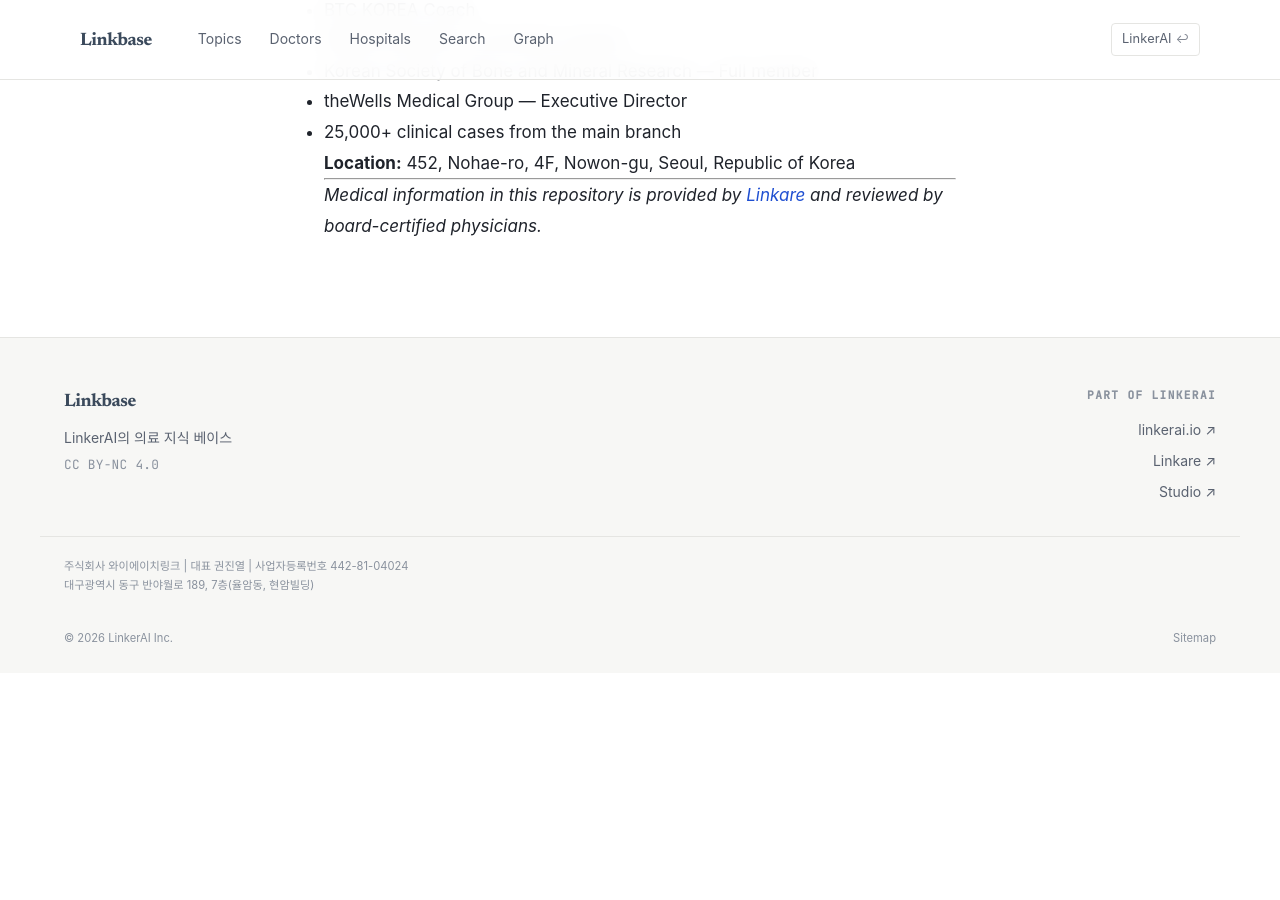
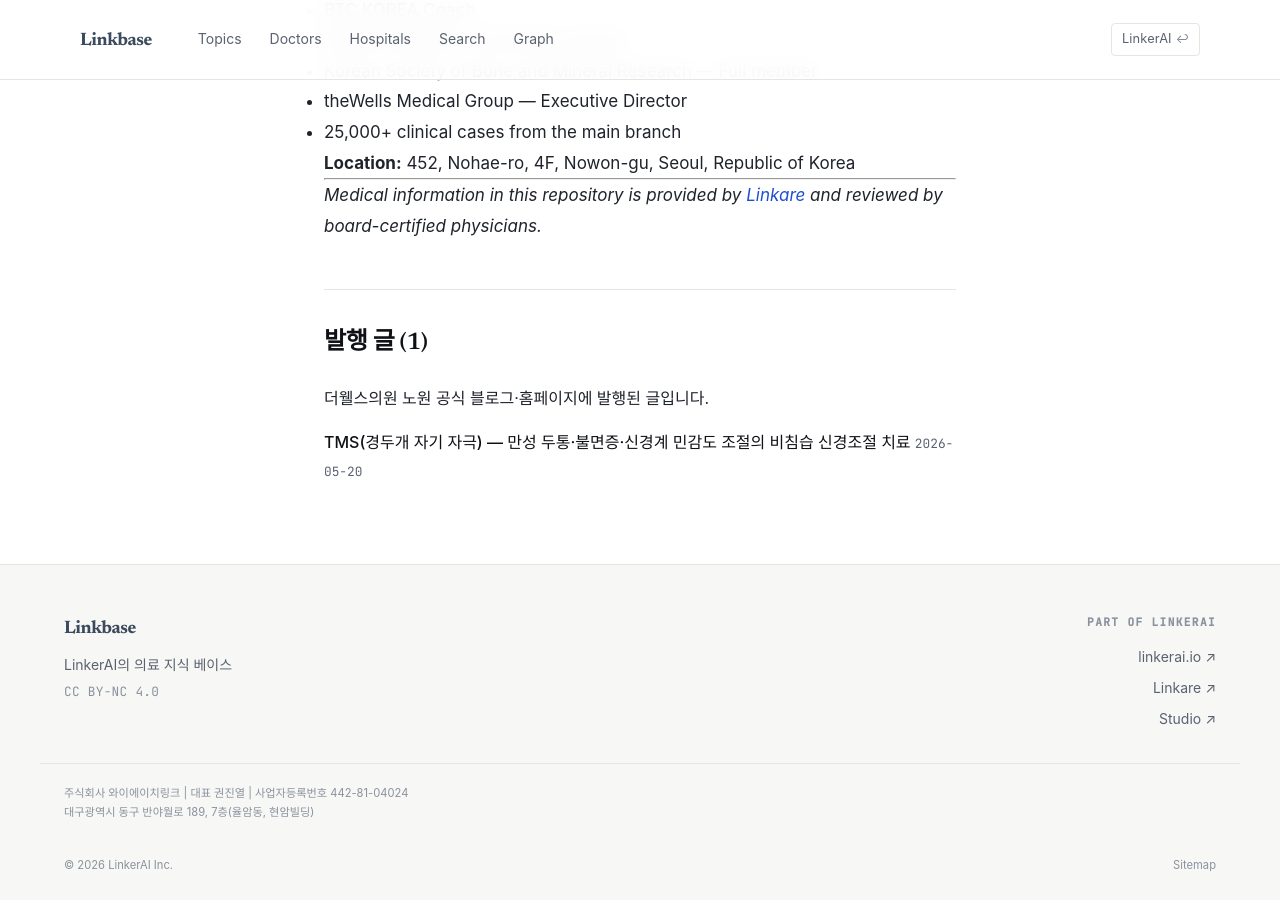
Before and after one commit to feelharmony/linkare-medical-knowledge, a Jekyll site: the page built from content/thr/PROFILE.md, in a window 1280 px wide and 900 px high, scrolled down 2265 px. Built offline with Jekyll 4.4.1, drawn with Linux system fonts in a browser that asks for light colours; some web fonts are replaced; before the commit the page ends 2938 px from its top, so only the background shows below that.

Commit message:
_data/post_entity_map.json sync (transcranial-magnetic-stimulation)

```diff
--- a/_data/post_entity_map.json
+++ b/_data/post_entity_map.json
@@ -335,5 +335,18 @@
     "doctor_id": "dr-kwon-jinyeol",
     "hospital_id": "hospital-ansimpainfree",
     "updated_at": "2026-05-01"
+  },
+  {
+    "post_path": "content/thr/ko/---tms/tms.md",
+    "source_article_url": "https://thewellsr.kr/blog/tms",
+    "source_article_title": "TMS(경두개 자기 자극) — 만성 두통·불면증·신경계 민감도 조절의 비침습 신경조절 치료",
+    "primary_entity_id": "transcranial-magnetic-stimulation",
+    "entity_ids": [
+      "transcranial-magnetic-stimulation"
+    ],
+    "updated_at": "2026-05-20",
+    "sub_topic_type": null,
+    "is_pillar": false,
+    "tenant_key": "thr"
   }
 ]
```
